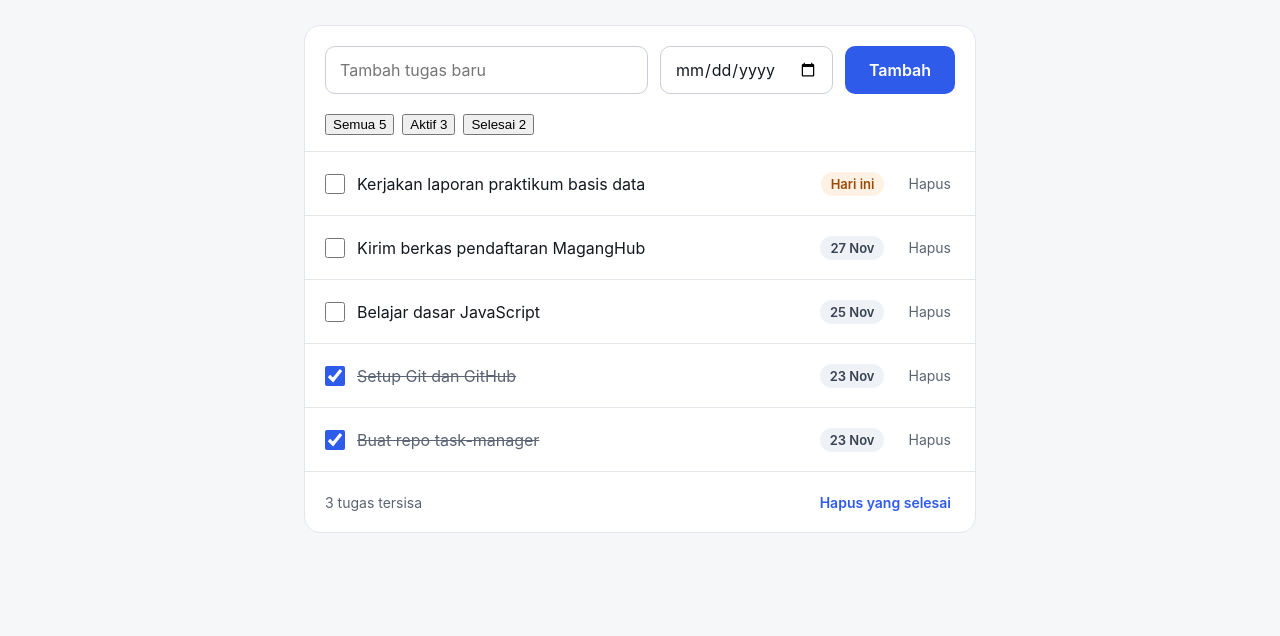
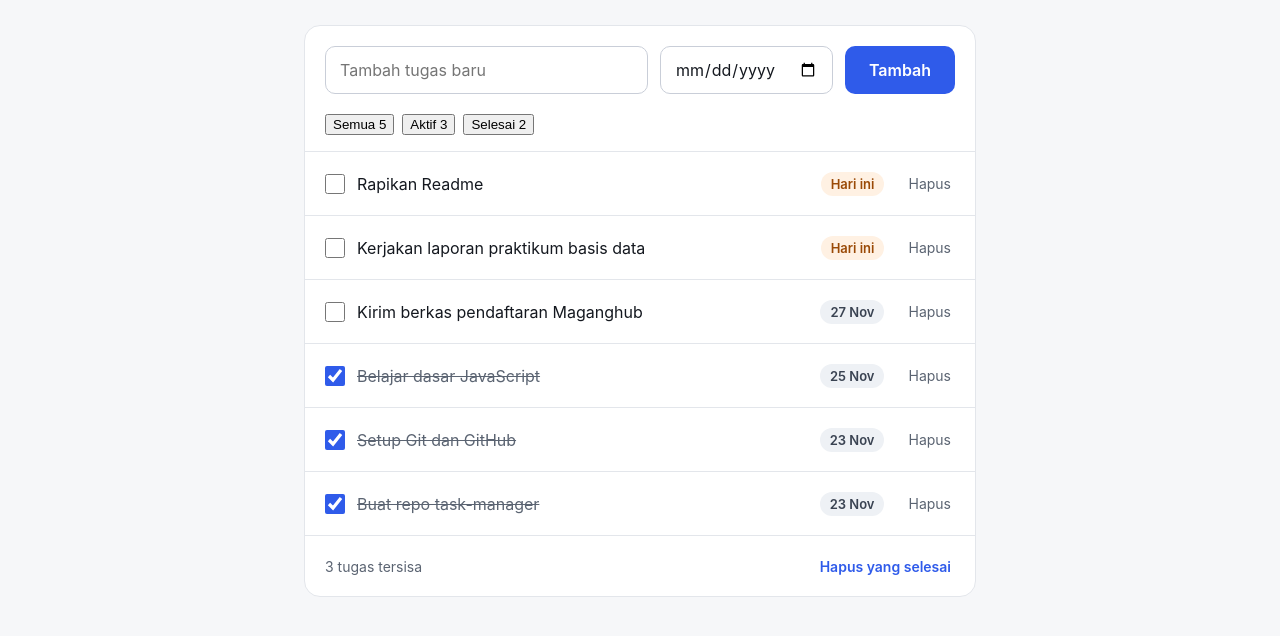
Before and after one commit to andhikamahrajan/task-manager, a plain HTML site: page index.html in a window 1280 px wide. Shown: the part 188-824 px from the top of the page. Before the commit the page ends 800 px from the top, so only its background shows below. Drawn offline with Linux system fonts and the light colour scheme.

Commit message:
menampilkan data tugas dari data javascript

```diff
--- a/index.html
+++ b/index.html
@@ -36,38 +36,7 @@
         <button type="button">Selesai 2</button>
       </div>
 
-      <ul class="daftar">
-        <li class="tugas">
-          <input id="t1" type="checkbox">
-          <label for="t1">Kerjakan laporan praktikum basis data</label>
-          <span class="badge badge-hari-ini">Hari ini</span>
-          <button type="button" class="hapus">Hapus</button>
-        </li>
-        <li class="tugas">
-          <input id="t2" type="checkbox">
-          <label for="t2">Kirim berkas pendaftaran MagangHub</label>
-          <span class="badge">27 Nov</span>
-          <button type="button" class="hapus">Hapus</button>
-        </li>
-        <li class="tugas">
-          <input id="t3" type="checkbox">
-          <label for="t3">Belajar dasar JavaScript</label>
-          <span class="badge">25 Nov</span>
-          <button type="button" class="hapus">Hapus</button>
-        </li>
-        <li class="tugas selesai">
-          <input id="t4" type="checkbox" checked>
-          <label for="t4">Setup Git dan GitHub</label>
-          <span class="badge">23 Nov</span>
-          <button type="button" class="hapus">Hapus</button>
-        </li>
-        <li class="tugas selesai">
-          <input id="t5" type="checkbox" checked>
-          <label for="t5">Buat repo task-manager</label>
-          <span class="badge">23 Nov</span>
-          <button type="button" class="hapus">Hapus</button>
-        </li>
-      </ul>
+      <ul class="daftar" id="daftar"></ul>
 
       <div class="footer-kartu">
         <span id="sisa">3 tugas tersisa</span>
--- a/script.js
+++ b/script.js
@@ -1,9 +1,10 @@
 const daftarTugas = [
-    {id: 1, judul: "Kerjakan laporan praktikum basis data", tenggat: "Hari ini", selesai: false},
-    {id: 2, judul: "Kirim berkas pendaftaran Maganghub", tenggat: "27 Nov", selesai: false},
-    {id: 3, judul: "Belajar dasar JavaScript", tenggat: "25 Nov", selesai: false},
-    {id: 4, judul: "Setup Git dan GitHub", tenggat: "23 Nov", selesai: true},
-    {id: 5, judul: "Buat repo task-manager", tenggat: "23 Nov", selesai: true}
+    {id: 1, judul: "Rapikan Readme", tenggat: "Hari ini", selesai: false},
+    {id: 2, judul: "Kerjakan laporan praktikum basis data", tenggat: "Hari ini", selesai: false},
+    {id: 3, judul: "Kirim berkas pendaftaran Maganghub", tenggat: "27 Nov", selesai: false},
+    {id: 4, judul: "Belajar dasar JavaScript", tenggat: "25 Nov", selesai: true},
+    {id: 5, judul: "Setup Git dan GitHub", tenggat: "23 Nov", selesai: true},
+    {id: 6, judul: "Buat repo task-manager", tenggat: "23 Nov", selesai: true}
 ];
 
 function hitungSisa() {
@@ -18,4 +19,36 @@ function hitungSisa() {
 
 console.log(hitungSisa());
 
+const elDaftar = document.getElementById("daftar");
+
+function tampilkanDaftar() {
+  elDaftar.innerHTML = "";
+
+  for (let i = 0; i < daftarTugas.length; i++) {
+    const tugas = daftarTugas[i];
+
+    const li = document.createElement("li");
+    li.className = tugas.selesai ? "tugas selesai" : "tugas";
+
+    li.innerHTML = `
+      <input id="t${tugas.id}" type="checkbox" ${tugas.selesai ? "checked" : ""}>
+      <label for="t${tugas.id}"></label>
+      <span class="badge"></span>
+      <button type="button" class="hapus">Hapus</button>
+    `;
+
+    li.querySelector("label").textContent = tugas.judul;
+
+    const badge = li.querySelector(".badge");
+    badge.textContent = tugas.tenggat;
+    if (tugas.tenggat === "Hari ini") {
+      badge.classList.add("badge-hari-ini");
+    }
+
+    elDaftar.appendChild(li);
+  }
+}
+
+tampilkanDaftar();
+
 document.getElementById("sisa").textContent = hitungSisa() + " tugas tersisa";
```
